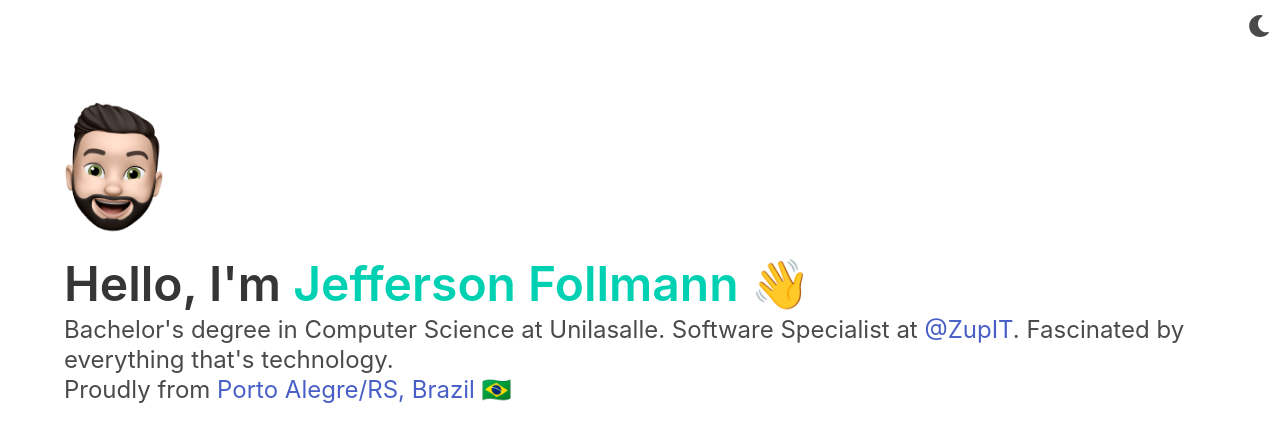
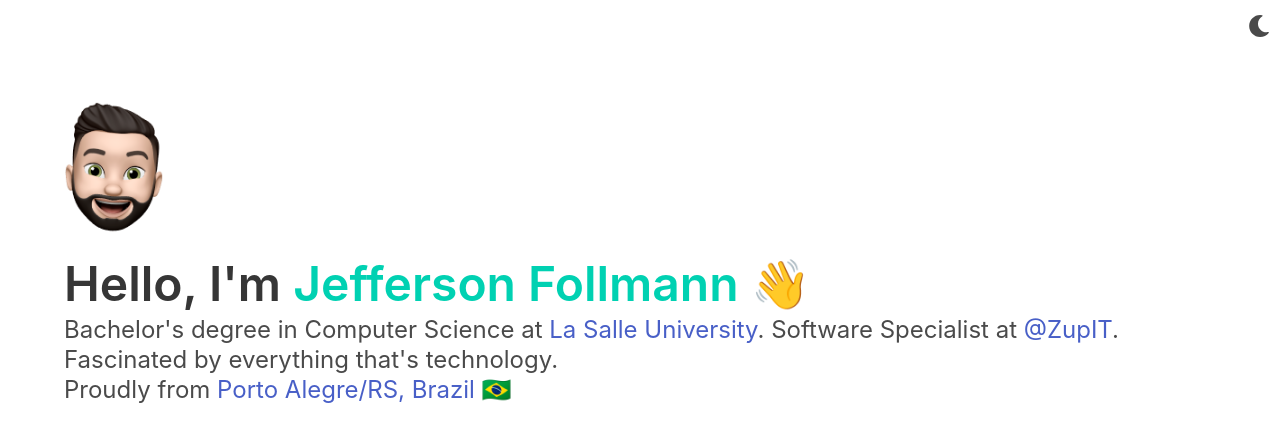
Before and after one commit to jfollmann/jfollmann.com, a plain HTML site: page index.html in a window 1280 px wide. Shown: the top 426 px of the page. Drawn offline with nearby package versions, Linux system fonts and the light colour scheme.

Commit message:
Add href in la salle university

```diff
--- a/index.html
+++ b/index.html
@@ -61,7 +61,7 @@
 
         <h1 class="title is-1">Hello, I'm <span class="has-text-primary">Jefferson Follmann</span> 👋</h1>
         <h4 class="subtitle is-4">
-          Bachelor's degree in Computer Science at Unilasalle.
+          Bachelor's degree in Computer Science at <a href="https://www.unilasalle.edu.br/canoas" target="_blank" hreflang="pt-BR">La Salle University</a>.
           Software Specialist at <a href="https://www.zup.com.br" target="_blank" hreflang="pt-BR">@ZupIT</a>.
           Fascinated by everything that's technology. <br>
           Proudly from <a href="https://goo.gl/maps/KigFpAernYKviGCa9" target="_blank" hreflang="pt-BR">Porto Alegre/RS,
```
